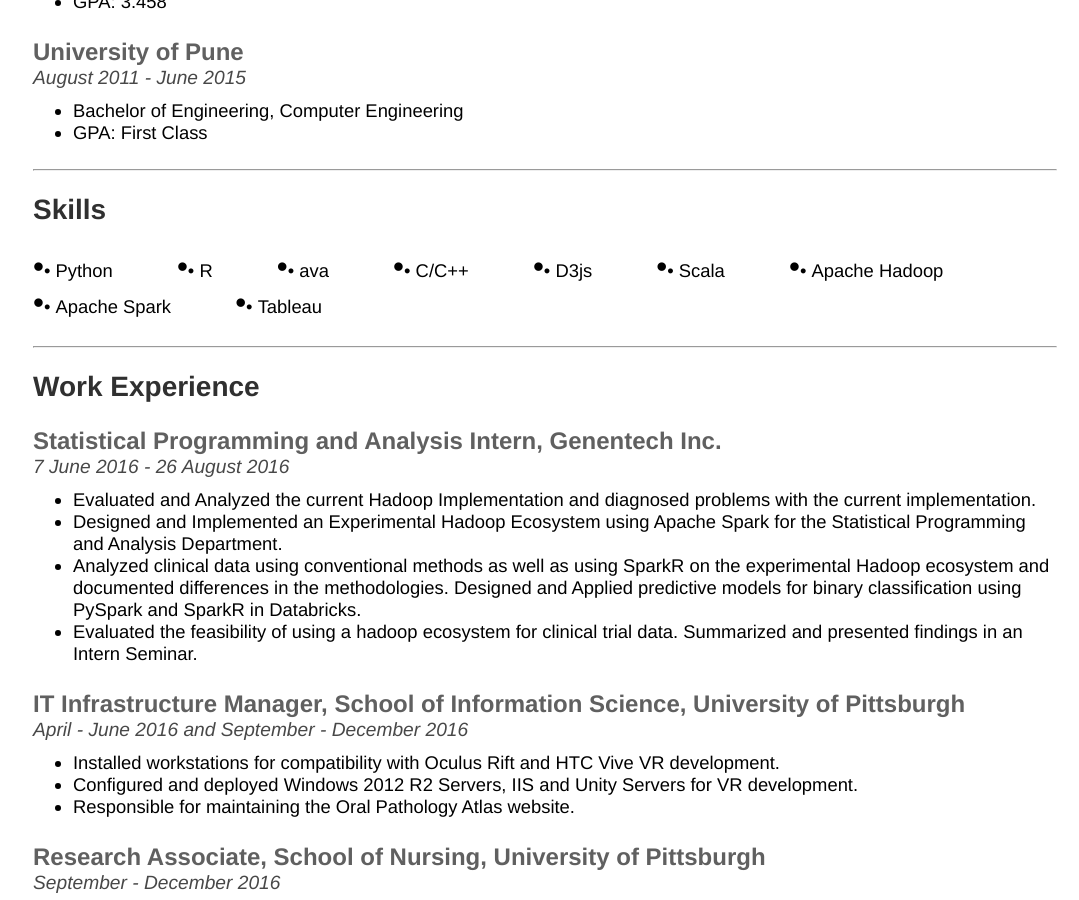
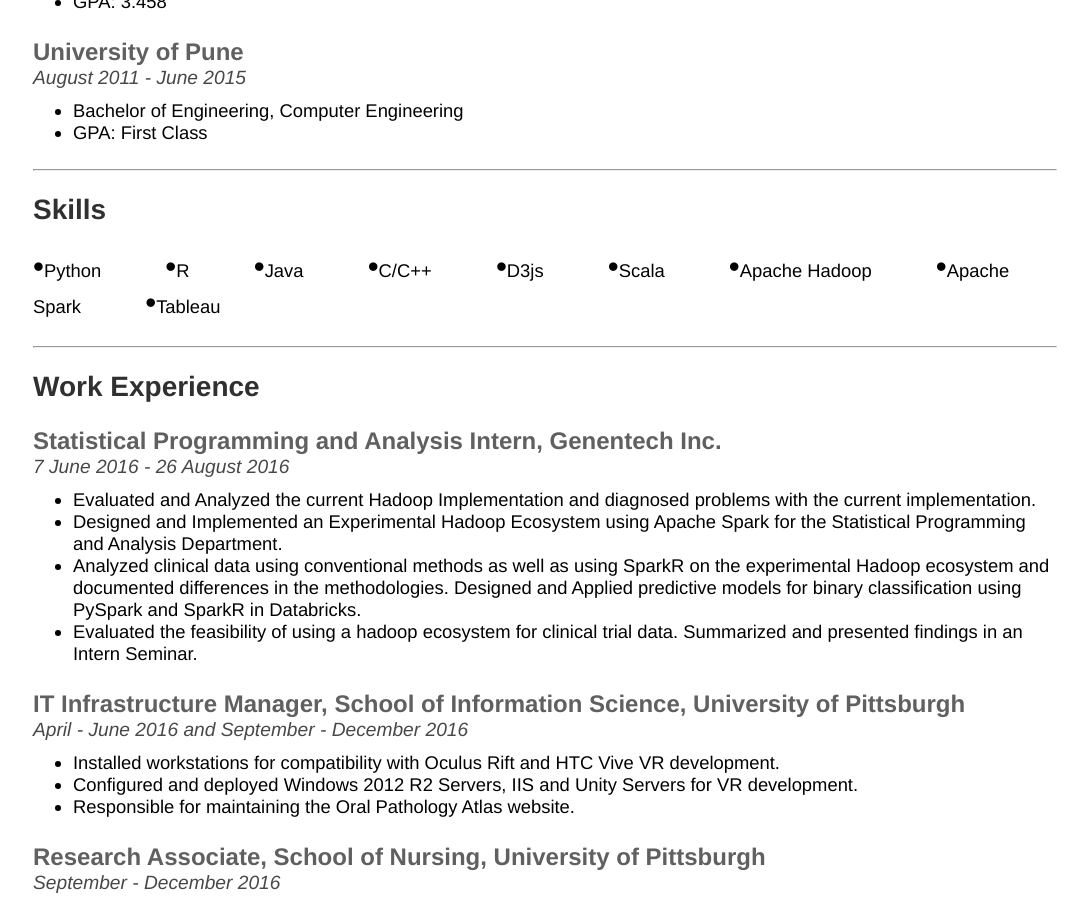
Before and after one commit to NeilBardhan/neilbardhan.github.io, a Jekyll site: the page built from resume/index.html, in a window 1280 px wide and 900 px high, scrolled down 371 px. Shown: the whole window, without its empty margins (95-1174 px from the left). Built offline with Jekyll 4.4.1, drawn with Linux system fonts in a browser that asks for light colours.

Commit message:
Update index.html

```diff
--- a/resume/index.html
+++ b/resume/index.html
@@ -28,15 +28,15 @@
 		<hr>
 		<h2>Skills</h2>
 			<ul class="skills" id="skills">
-				<li>&bull;&nbsp;Python</li>
-				<li>&bull;&nbsp;R</li>
-				<li>&bull;&nbsp;ava</li>
-				<li>&bull;&nbsp;C/C++</li>
-				<li>&bull;&nbsp;D3js</li>
-				<li>&bull;&nbsp;Scala</li>
-				<li>&bull;&nbsp;Apache Hadoop</li>
-				<li>&bull;&nbsp;Apache Spark</li>
-				<li>&bull;&nbsp;Tableau</li>
+				<li>Python</li>
+				<li>R</li>
+				<li>Java</li>
+				<li>C/C++</li>
+				<li>D3js</li>
+				<li>Scala</li>
+				<li>Apache Hadoop</li>
+				<li>Apache Spark</li>
+				<li>Tableau</li>
 			</ul>
 		<hr>
 		<h2>Work Experience</h2>
```
